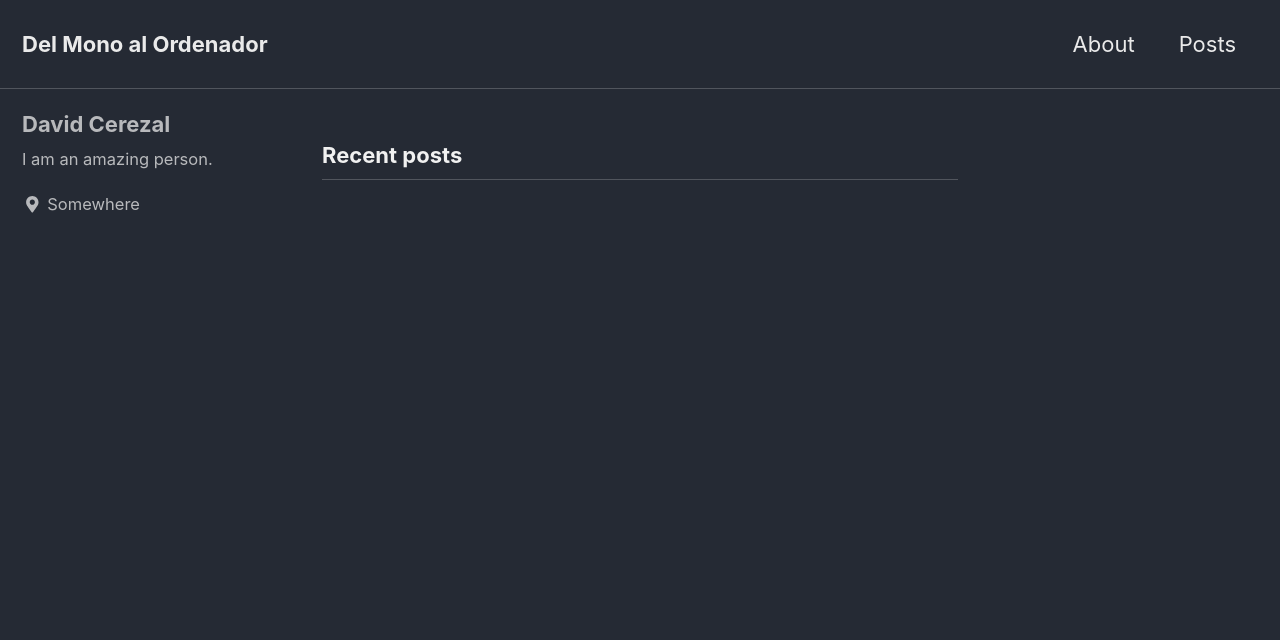
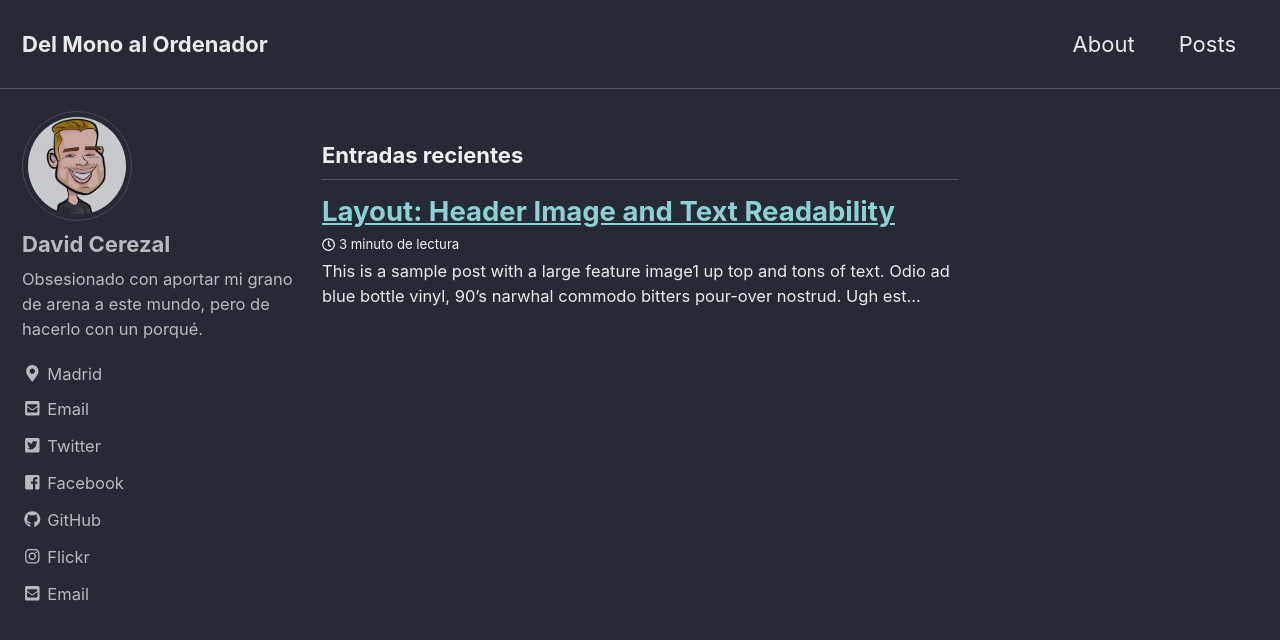
Before and after one commit to davidcerezal/davidcerezal.github.io, a Jekyll site: the page built from index.html, in a window 1280 px wide and 900 px high. Shown: the top 640 px of the window. Built offline with Jekyll 4.4.1, drawn with Linux system fonts in a browser that asks for light colours; cached includes are drawn as plain includes; nearby versions of some CDN libraries; the list of posts is cut into pages by our own code; some of the changed text lies outside the part shown.

Commit message:
Add posts and configuration

```diff
--- a/_config.yml
+++ b/_config.yml
@@ -15,21 +15,21 @@
 minimal_mistakes_skin    : "dark" # "air", "aqua", "contrast", "dark", "dirt", "neon", "mint", "plum", "sunrise"
 
 # Site Settings
-locale                   : "en-US"
+locale                   : "es-ES"
 title                    : "Del Mono al Ordenador"
 title_separator          : "-"
 name                     : "Del Mono al Ordenador"
 description              : "David Cerezal's blog"
 url                      : # the base hostname & protocol for your site e.g. "https://mmistakes.github.io"
 baseurl                  : # the subpath of your site, e.g. "/blog"
-repository               : # GitHub username/repo-name e.g. "mmistakes/minimal-mistakes"
+repository               : "davidcerezal/davidcerezal.github.io"
 teaser                   : # path of fallback teaser image, e.g. "/assets/images/500x300.png"
 # breadcrumbs            : false # true, false (default)
 words_per_minute         : 200
 comments:
-  provider               : # false (default), "disqus", "discourse", "facebook", "google-plus", "staticman", "staticman_v2", "utterances", "custom"
+  provider               : "disqus" #"discourse", "facebook", "google-plus", "staticman", "staticman_v2", "utterances", "custom"
   disqus:
-    shortname            : # https://help.disqus.com/customer/portal/articles/466208-what-s-a-shortname-
+    shortname            : davidcerezal-github-io
   discourse:
     server               : # https://meta.discourse.org/t/embedding-discourse-comments-via-javascript/31963 , e.g.: meta.discourse.org
   facebook:
@@ -80,7 +80,7 @@
 
 # Social Sharing
 twitter:
-  username               :
+  username               : "@cerezal_david"
 facebook:
   username               :
   app_id                 :
@@ -104,45 +104,46 @@
 # Site Author
 author:
   name             : "David Cerezal"
-  avatar           : # path of avatar image, e.g. "/assets/images/bio-photo.jpg"
-  bio              : "I am an amazing person."
-  location         : "Somewhere"
-  email            :
+  avatar           : "/assets/images/yo.jpg"
+  bio              : "Obsesionado con aportar mi grano de arena a este mundo, pero de
+hacerlo con un porqué."
+  location         : "Madrid"
+  email            : "david.cerezal77@gmail.com"
   links:
     - label: "Email"
       icon: "fas fa-fw fa-envelope-square"
-      # url: mailto:your.name@email.com
+      url: mailto:david.cerezal77@gmail.com
     - label: "Website"
       icon: "fas fa-fw fa-link"
       # url: "https://your-website.com"
     - label: "Twitter"
       icon: "fab fa-fw fa-twitter-square"
-      # url: "https://twitter.com/"
+      url: "https://twitter.com/cerezal_david"
     - label: "Facebook"
       icon: "fab fa-fw fa-facebook-square"
-      # url: "https://facebook.com/"
+      url: "https://www.facebook.com/david.cerezallanda"
     - label: "GitHub"
       icon: "fab fa-fw fa-github"
-      # url: "https://github.com/"
-    - label: "Instagram"
+      url: "https://github.com/davidcerezal"
+    - label: "Flickr"
       icon: "fab fa-fw fa-instagram"
-      # url: "https://instagram.com/"
+      url: "https://www.flickr.com/photos/158256218@N06/"
 
 # Site Footer
 footer:
   links:
     - label: "Twitter"
       icon: "fab fa-fw fa-twitter-square"
-      # url:
+      url: "https://twitter.com/cerezal_david"
     - label: "Facebook"
       icon: "fab fa-fw fa-facebook-square"
-      # url:
+      url: "https://www.facebook.com/david.cerezallanda"
     - label: "GitHub"
       icon: "fab fa-fw fa-github"
-      # url:
-    - label: "GitLab"
+      url: "https://github.com/davidcerezal"
+    - label: "Flickr"
       icon: "fab fa-fw fa-gitlab"
-      # url:
+      url: "https://www.flickr.com/photos/158256218@N06/"
     - label: "Bitbucket"
       icon: "fab fa-fw fa-bitbucket"
       # url:
--- /dev/null
+++ b/_posts/2018-11-28-dokcer-with-tensor-flow-and-keras.md
@@ -0,0 +1,49 @@
+---
+title: "Layout: Header Image and Text Readability"
+header:
+  image: /assets/images/tensorandocker.jpg
+  caption: "Photo credit: [**Unsplash**](https://unsplash.com)"
+tags:
+  - sample post
+  - readability
+  - test
+---
+
+This is a sample post with a large feature image[^1] up top and tons of text. Odio ad blue bottle vinyl, 90's narwhal commodo bitters pour-over nostrud. Ugh est hashtag in, fingerstache adipisicing laboris esse Pinterest shabby chic Portland. Shoreditch bicycle rights anim, flexitarian laboris put a bird on it vinyl cupidatat narwhal. Hashtag artisan skateboard, flannel Bushwick nesciunt salvia aute fixie do plaid post-ironic dolor McSweeney's. Cliche pour-over chambray nulla four loko skateboard sapiente hashtag.
+
+Vero laborum commodo occupy. Semiotics voluptate mumblecore pug. Cosby sweater ullamco quinoa ennui assumenda, sapiente occupy delectus lo-fi. *Ea fashion axe [Marfa cillum aliquip](#). Retro Bushwick keytar cliche.* Before they sold out sustainable gastropub Marfa readymade, ethical Williamsburg skateboard brunch qui consectetur gentrify semiotics. Mustache cillum irony, fingerstache magna pour-over keffiyeh tousled selfies.
+
+## Cupidatat 90's lo-fi authentic try-hard
+
+In pug Portland incididunt mlkshk put a bird on it vinyl quinoa. **[Terry Richardson](#) shabby chic +1**, scenester Tonx excepteur tempor fugiat voluptate fingerstache aliquip nisi next level. Farm-to-table hashtag Truffaut, Odd Future ex meggings gentrify single-origin coffee try-hard 90's.
+
+  * Sartorial hoodie
+  * Labore viral forage
+  * Tote bag selvage
+  * DIY exercitation et id ugh tumblr church-key
+
+Incididunt umami sriracha, ethical fugiat VHS ex assumenda yr irure direct trade. Marfa Truffaut bicycle rights, kitsch placeat Etsy kogi asymmetrical. Beard locavore flexitarian, kitsch photo booth hoodie plaid ethical readymade leggings yr.
+
+Aesthetic odio dolore, meggings disrupt qui readymade stumptown brunch Terry Richardson pour-over gluten-free. Banksy american apparel in selfies, biodiesel flexitarian organic meh wolf quinoa gentrify banjo kogi. Readymade tofu ex, scenester dolor umami fingerstache occaecat fashion axe Carles jean shorts minim. Keffiyeh fashion axe nisi Godard mlkshk dolore. Lomo you probably haven't heard of them eu non, Odd Future Truffaut pug keytar meggings McSweeney's Pinterest cred. Etsy literally aute esse, eu bicycle rights qui meggings fanny pack. Gentrify leggings pug flannel duis.
+
+## Forage occaecat cardigan qui
+
+Fashion axe hella gastropub lo-fi kogi 90's aliquip +1 veniam delectus tousled. Cred sriracha locavore gastropub kale chips, iPhone mollit sartorial. Anim dolore 8-bit, pork belly dolor photo booth aute flannel small batch. Dolor disrupt ennui, tattooed whatever salvia Banksy sartorial roof party selfies raw denim sint meh pour-over. Ennui eu cardigan sint, gentrify iPhone cornhole.
+
+> Whatever velit occaecat quis deserunt gastropub, leggings elit tousled roof party 3 wolf moon kogi pug blue bottle ea. Fashion axe shabby chic Austin quinoa pickled laborum bitters next level, disrupt deep v accusamus non fingerstache.
+
+Tote bag asymmetrical elit sunt. Occaecat authentic Marfa, hella McSweeney's next level irure veniam master cleanse. Sed hoodie letterpress artisan wolf leggings, 3 wolf moon commodo ullamco. Anim occupy ea labore Terry Richardson. Tofu ex master cleanse in whatever pitchfork banh mi, occupy fugiat fanny pack Austin authentic. Magna fugiat 3 wolf moon, labore McSweeney's sustainable vero consectetur. Gluten-free disrupt enim, aesthetic fugiat jean shorts trust fund keffiyeh magna try-hard.
+
+## Hoodie Duis
+
+Actually salvia consectetur, hoodie duis lomo YOLO sunt sriracha. Aute pop-up brunch farm-to-table odio, salvia irure occaecat. Sriracha small batch literally skateboard. Echo Park nihil hoodie, aliquip forage artisan laboris. Trust fund reprehenderit nulla locavore. Stumptown raw denim kitsch, keffiyeh nulla twee dreamcatcher fanny pack ullamco 90's pop-up est culpa farm-to-table. Selfies 8-bit do pug odio.
+
+### Thundercats Ho!
+
+Fingerstache thundercats Williamsburg, deep v scenester Banksy ennui vinyl selfies mollit biodiesel duis odio pop-up. Banksy 3 wolf moon try-hard, sapiente enim stumptown deep v ad letterpress. Squid beard brunch, exercitation raw denim yr sint direct trade. Raw denim narwhal id, flannel DIY McSweeney's seitan. Letterpress artisan bespoke accusamus, meggings laboris consequat Truffaut qui in seitan. Sustainable cornhole Schlitz, twee Cosby sweater banh mi deep v forage letterpress flannel whatever keffiyeh. Sartorial cred irure, semiotics ethical sed blue bottle nihil letterpress.
+
+Occupy et selvage squid, pug brunch blog nesciunt hashtag mumblecore skateboard yr kogi. Ugh small batch swag four loko. Fap post-ironic qui tote bag farm-to-table american apparel scenester keffiyeh vero, swag non pour-over gentrify authentic pitchfork. Schlitz scenester lo-fi voluptate, tote bag irony bicycle rights pariatur vero Vice freegan wayfarers exercitation nisi shoreditch. Chambray tofu vero sed. Street art swag literally leggings, Cosby sweater mixtape PBR lomo Banksy non in pitchfork ennui McSweeney's selfies. Odd Future Banksy non authentic.
+
+Aliquip enim artisan dolor post-ironic. Pug tote bag Marfa, deserunt pour-over Portland wolf eu odio intelligentsia american apparel ugh ea. Sunt viral et, 3 wolf moon gastropub pug id. Id fashion axe est typewriter, mlkshk Portland art party aute brunch. Sint pork belly Cosby sweater, deep v mumblecore kitsch american apparel. Try-hard direct trade tumblr sint skateboard. Adipisicing bitters excepteur biodiesel, pickled gastropub aute veniam.
+
+[^1]: Texture image courtesty of [Lovetextures](http://www.lovetextures.com/)
```
Also changed, not shown: assets/images/tensorandocker.jpg (added), assets/images/yo.jpg (added).
